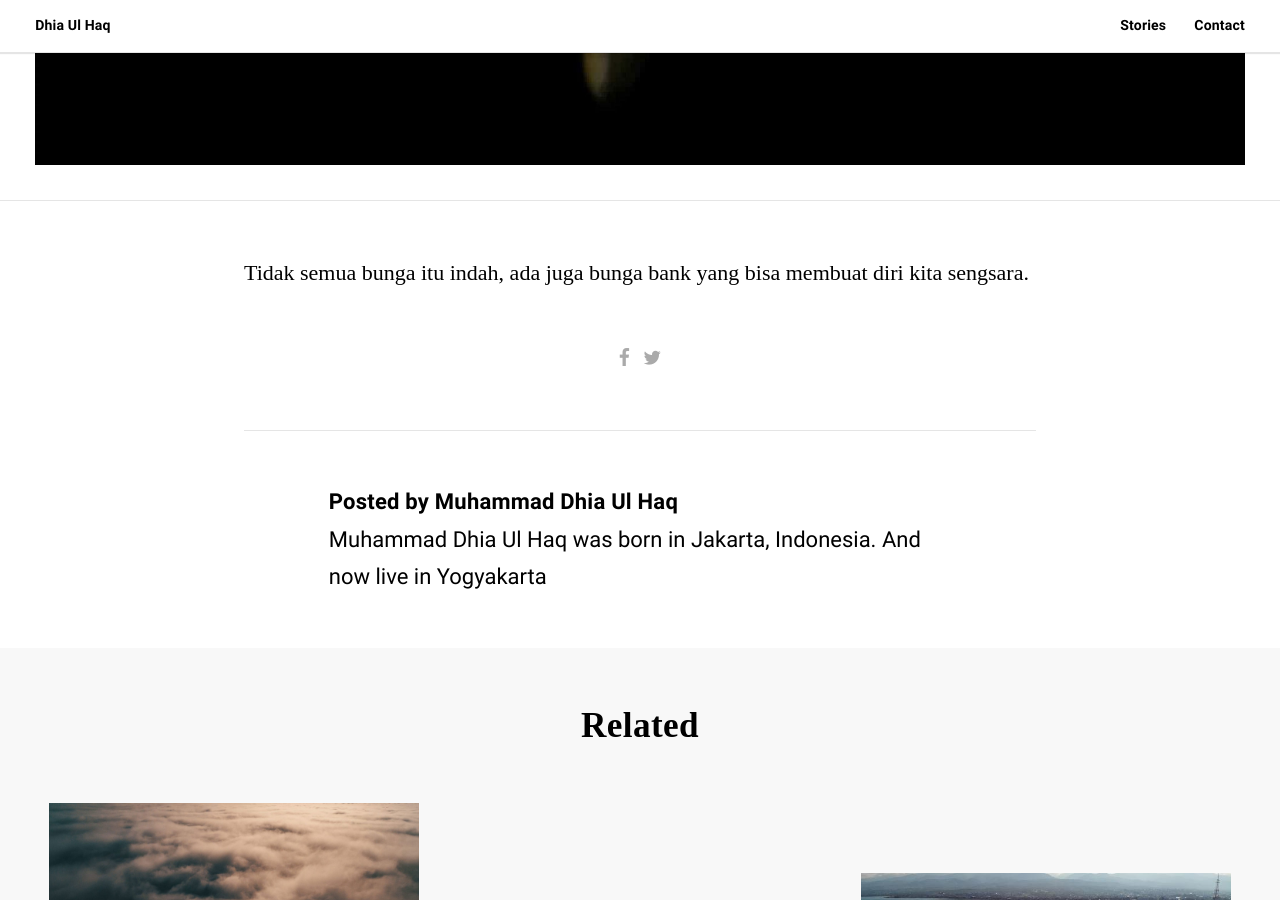
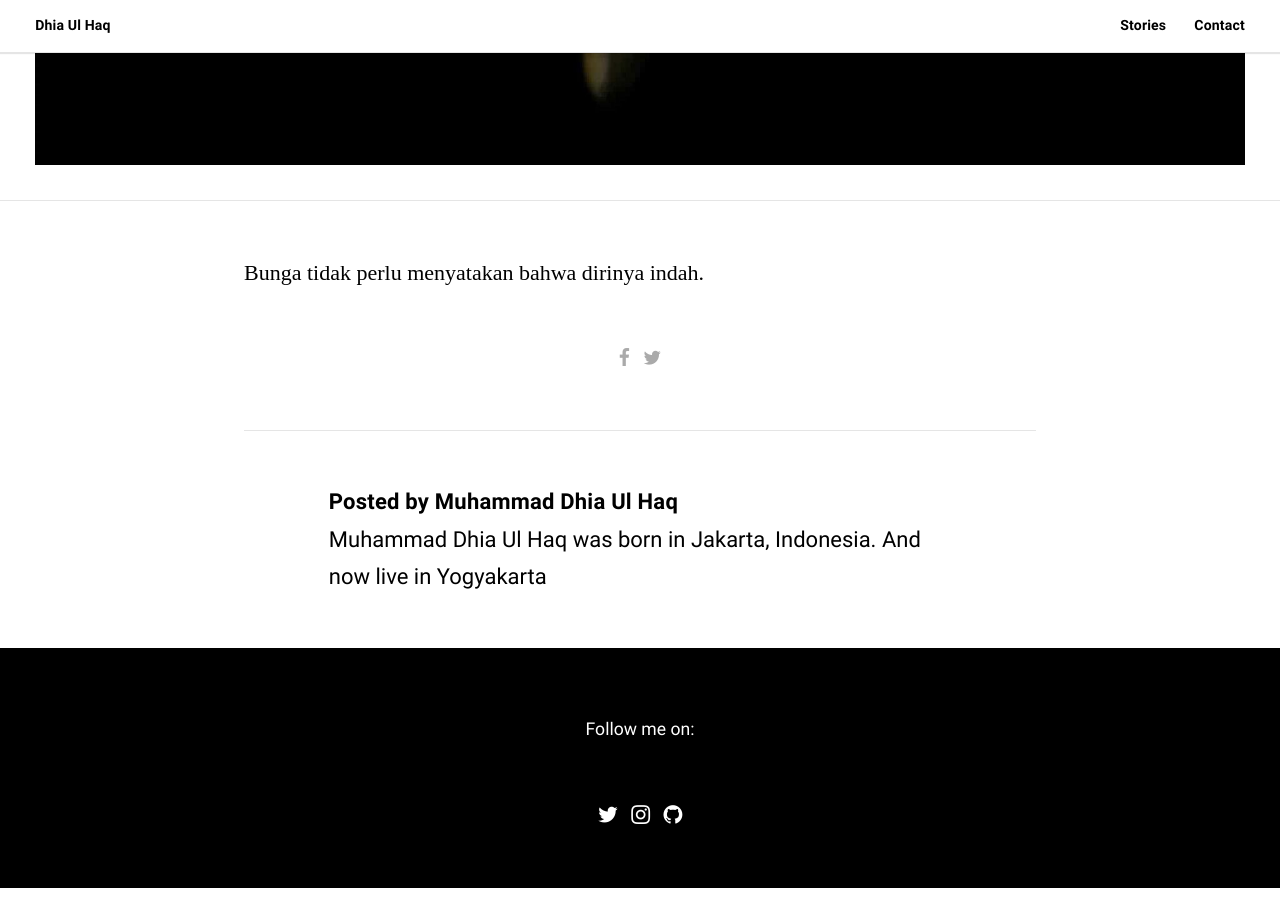
Before and after one commit to qahludhia/qahludhia.github.io, a Jekyll site: the page built from _posts/2018-10-03-bunga.markdown, in a window 1280 px wide and 900 px high, scrolled down 989 px. Built offline with Jekyll 4.4.1, drawn with Linux system fonts in a browser that asks for light colours; some web fonts are replaced; some of the changed text lies outside the part shown.

Commit message:
adding some content

```diff
--- a/_posts/2018-10-03-bunga.markdown
+++ b/_posts/2018-10-03-bunga.markdown
@@ -1,13 +1,9 @@
 ---
 layout: post
 title: "Bunga"
-date: 2017-10-19
+date: 2018-10-03
 description:
 image: /assets/images/placeholder-4.jpg
 author: Muhammad Dhia Ul Haq
-tags:
-  - Dummy Text
-  - Moon Drinking
-  - Kale
 ---
-Tidak semua bunga itu indah, ada juga bunga bank yang bisa membuat diri kita sengsara.
+Bunga tidak perlu menyatakan bahwa dirinya indah.
```
Also changed, not shown: _posts/2018-10-10-html-css.markdown (added, +22 -0 lines), assets/images/detik.png (added), assets/images/detikhtml.png (added), assets/images/html.png (added), 1 other file.
